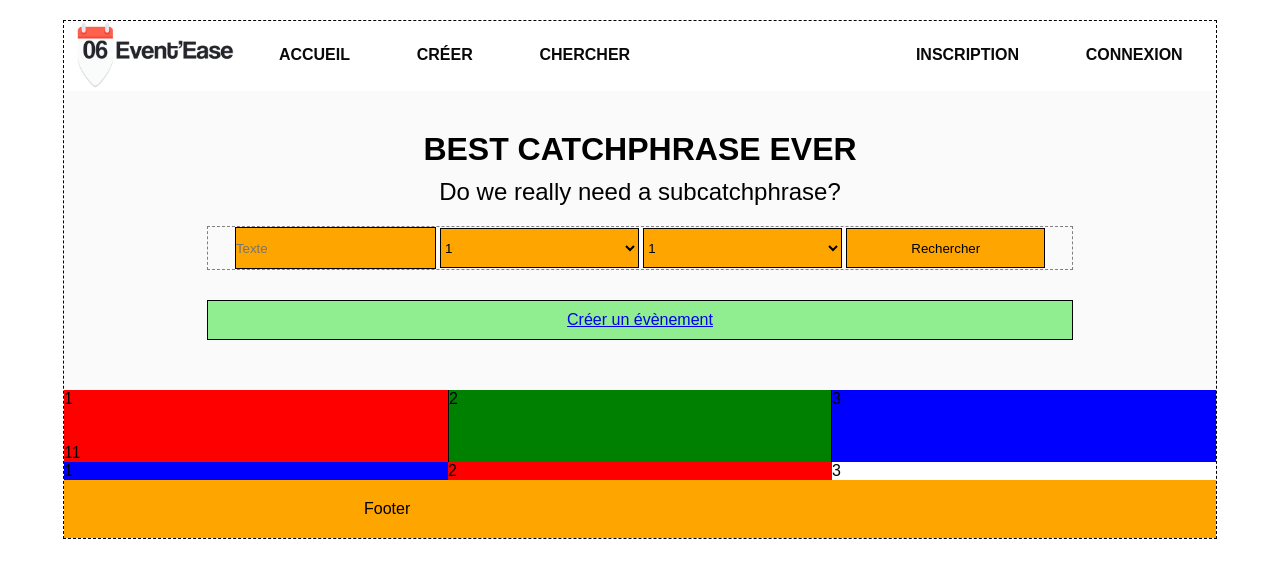
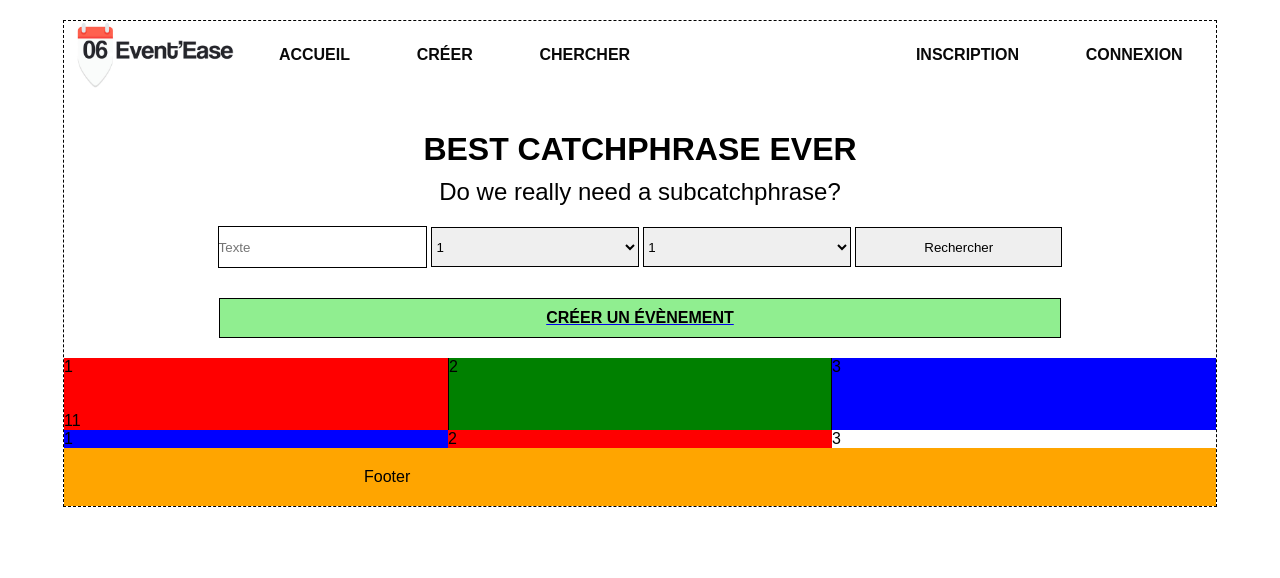
Before and after one commit to aurelienshz/g1a, a PHP site: page / in a window 1280 px wide. Shown: the top 578 px of the page. Run offline with PHP 8.4, Linux system fonts and the light colour scheme.

Commit message:
Amélioration page accueil. Pb alignement du formulaire et du bouton. Question de la largeur du bouton ?

```diff
--- a/eventease/vues/assets/css/style.css
+++ b/eventease/vues/assets/css/style.css
@@ -52,7 +52,7 @@ header ul li a {
 
 #bigform {
     width: 100%;
-    background-color: #FAFAFA;
+    background-color: white;
     text-align: center;
     margin: 0;
     padding: 20px 0;
@@ -69,16 +69,20 @@ header ul li a {
     margin: 0 0 20px 0;
 }
 
-#bigform form, #bigform #boutoncreer {
+#bigform form {
     width: 75%;
     margin: 0 auto 30px auto;
-    border: 1px dashed gray;
 }
 
 #bigform #boutoncreer {
     background-color: lightgreen;
     border: 1px solid black;
     padding: 10px 0;
+    width: 73%;
+    margin: 0 auto;
+    color: black;
+    text-transform: uppercase;
+    font-weight: bold;
 }
 
 #bigform input:focus {
@@ -88,10 +92,9 @@ header ul li a {
 #bigform input, #bigform select, #bigform option {
     margin: 0px;
     padding: 0;
-    width: 23%;
+    width: 24%;
     height: 40px;
     border: 1px solid black;
-    background-color: orange;
 }
 #foo {
     height: 50px;
```
